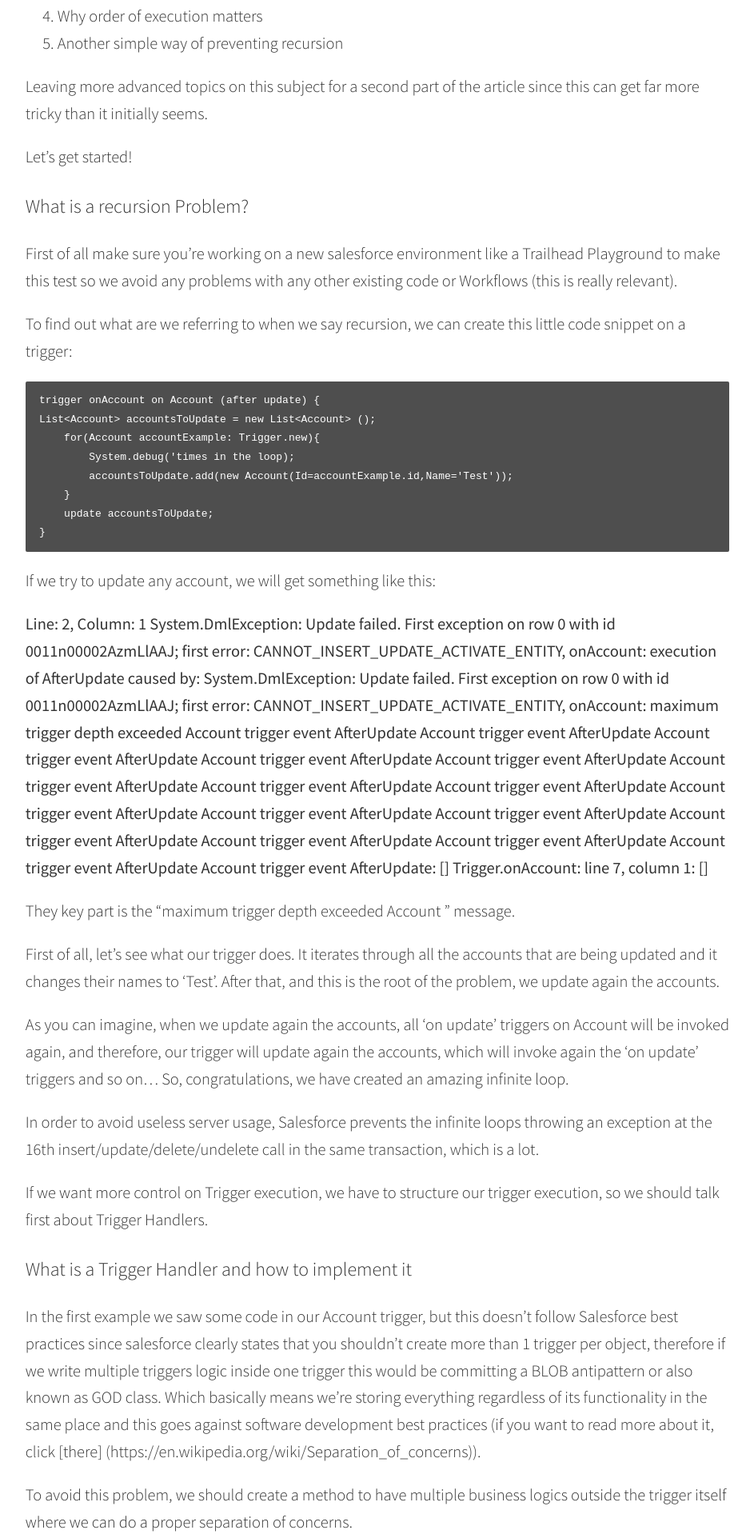
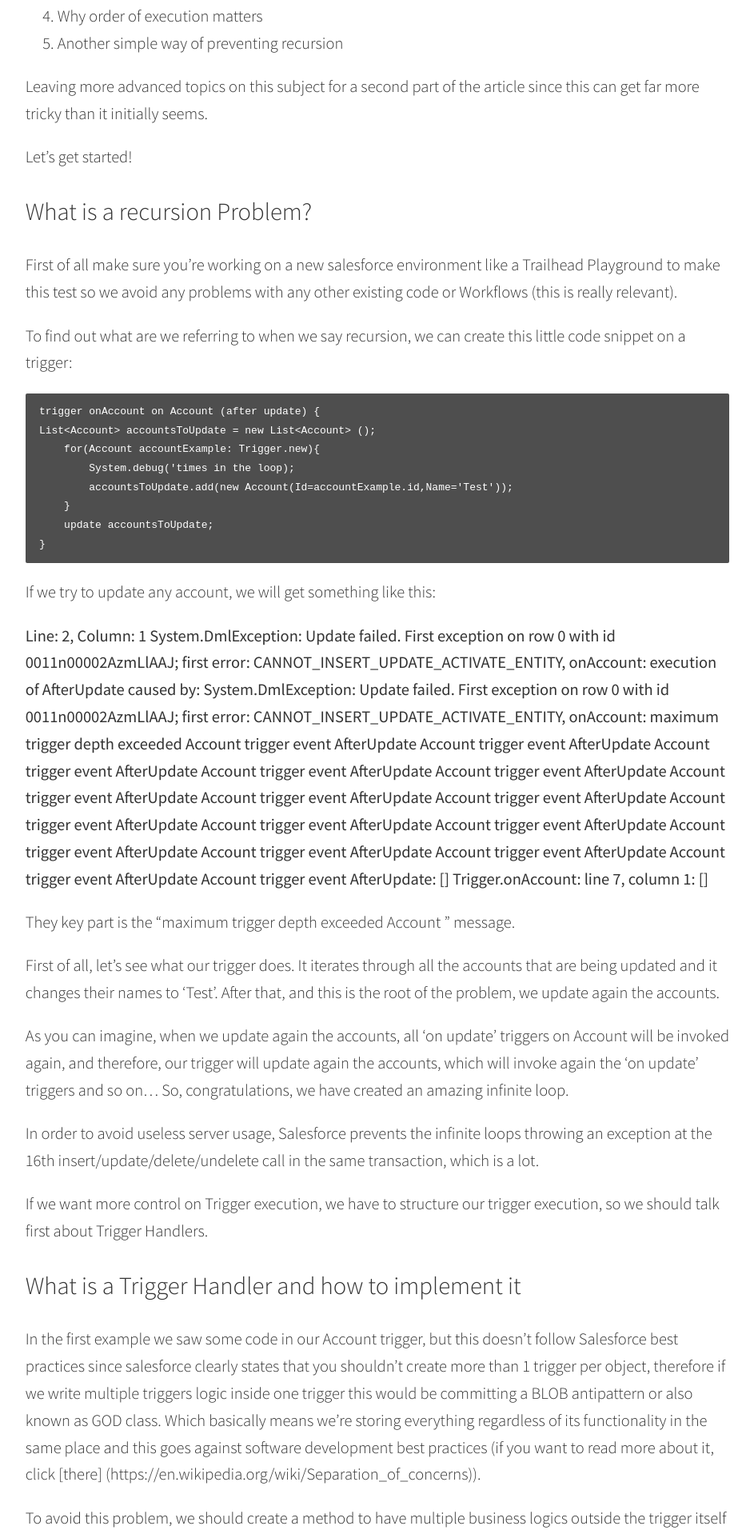
Before and after one commit to blackbirdcrew/BLOG, a Jekyll site: the page built from _posts/2019-08-29-Recursion-issues-in-salesforce-and-how-to-solve-them.md, in a window 1280 px wide. Shown: the part 572-2490 px from the top of the page at 80% size, without its empty margins (168-1111 px from the left). Built offline with Jekyll 4.4.1, drawn with Linux system fonts in a browser that asks for light colours; comment, search, counter and statistics services are not loaded.

```diff
--- a/_posts/2019-08-29-Recursion-issues-in-salesforce-and-how-to-solve-them.md
+++ b/_posts/2019-08-29-Recursion-issues-in-salesforce-and-how-to-solve-them.md
@@ -18,7 +18,7 @@ Leaving more advanced topics on this subject for a second part of the article si
 
  Let’s get started!
 
-### What is a recursion Problem?
+## What is a recursion Problem?
 
 First of all make sure you’re working on a new salesforce environment like a Trailhead Playground to make this test so we avoid any problems with any other existing code or Workflows (this is really relevant).
 
@@ -51,7 +51,7 @@ In order to avoid useless server usage, Salesforce prevents the infinite loops t
 
 If we want more control on Trigger execution, we have to structure our trigger execution, so we should talk first about Trigger Handlers.
 
-### What is a Trigger Handler and how to implement it
+## What is a Trigger Handler and how to implement it
 
 In the first example we saw some code in our Account trigger, but this doesn’t follow Salesforce best practices since salesforce clearly states that you shouldn’t create more than 1 trigger per object, therefore if we write multiple triggers logic inside one trigger this would be committing a BLOB antipattern or also known as GOD class. Which basically means we’re storing everything regardless of its functionality in the same place and this goes against software development best practices (if you want to read more about it, click [there] (https://en.wikipedia.org/wiki/Separation_of_concerns)).
 
@@ -155,7 +155,7 @@ Even if it seems that isn’t directly related to recursion, following best prac
 
 But this code still falls into the same pitfall than the first example provided. So let’s work on a solution so we can execute our trigger.
 
-### How to establish recursion control in a simple way.
+## How to establish recursion control in a simple way.
 
 So, How can we solve this recurrence loop scenario? Well, this is one of the first intuitive solutions we can find out:
 
@@ -209,7 +209,7 @@ But that’s not the only issue, since code runs in chunks of 200 records this s
 **Advantages**: Really fast and easy to implement.
 **Disadvantages**: Lack of flexibility, doesn’t work for more than 200 records.
 
-### Why order of execution matters
+## Why order of execution matters
 
 To exemplify the importance of controlling the execution order two brief examples, one where we execute first AccountTriggerHelper.method1 and other where we execute method2.
 
@@ -233,7 +233,7 @@ Then if we swap the order on summoning the Helper methods on the Handler we get
 
 12:56:20:293 USER_DEBUG [7]|DEBUG|Account:{AccountSource=Affiliate, AnnualRevenue=30001, Rating=A, Id=0011n00002Bz0AOAAZ}
 
-### Another simple way of preventing recursion
+## Another simple way of preventing recursion
 
 One of the first things we’ve got to keep in mind is to establish conditions to avoid entering again in the trigger **if possible. We will mostly exemplify scenarios where you cannot do it by just establishing the modification rules that stop the recursion.**
 
```
